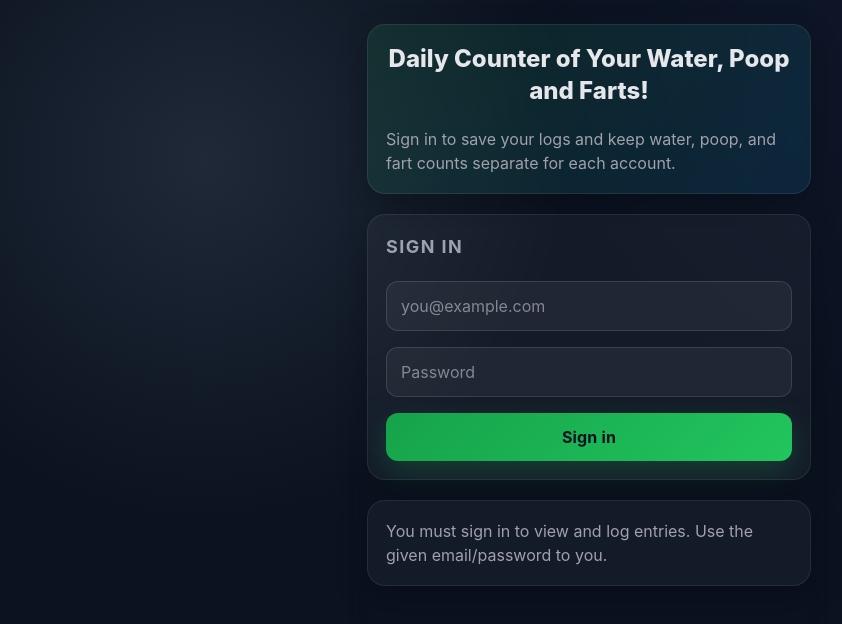
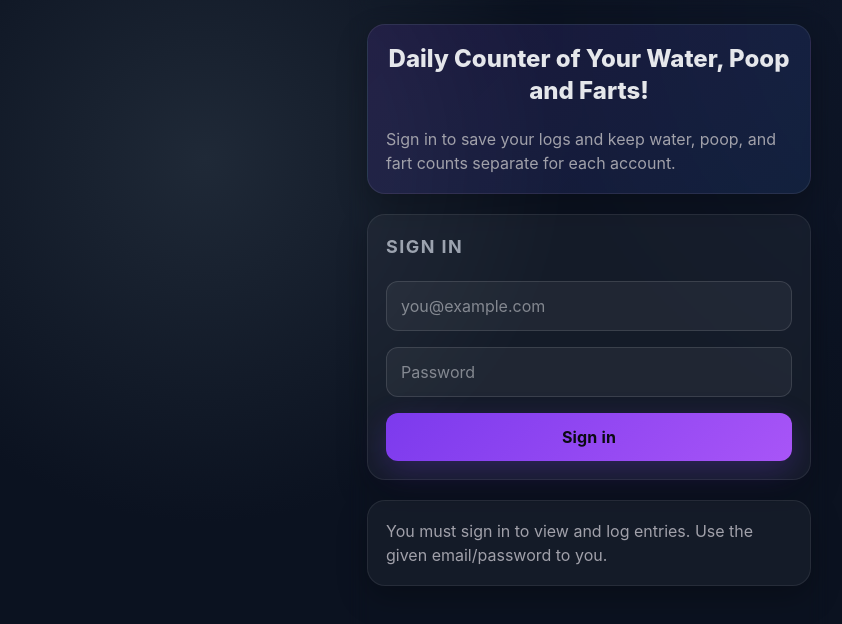
Before and after one commit to nilvaes/daily-counter, a React (Vite) app: page / in a window 1280 px wide. Shown: the top 624 px of the page, without its empty margins (51-893 px from the left). Built offline with nearby package versions, Linux system fonts and the light colour scheme; no server answers.

Commit message:
change colors

```diff
--- a/src/index.css
+++ b/src/index.css
@@ -56,18 +56,18 @@ button,
   border: none;
   border-radius: 12px;
   padding: 12px 16px;
-  background: linear-gradient(135deg, #16a34a, #22c55e);
-  color: #0b1220;
+  background: linear-gradient(135deg, #7c3aed, #a855f7);
+  color: #0b0b13;
   font-weight: 700;
   letter-spacing: 0.01em;
-  box-shadow: 0 10px 30px rgba(34, 197, 94, 0.22);
+  box-shadow: 0 10px 30px rgba(124, 58, 237, 0.25);
   transition: transform 120ms ease, box-shadow 120ms ease, filter 120ms ease;
 }
 
 button:active,
 .button:active {
   transform: translateY(1px);
-  box-shadow: 0 8px 18px rgba(34, 197, 94, 0.2);
+  box-shadow: 0 8px 18px rgba(124, 58, 237, 0.22);
   filter: brightness(0.98);
 }
 
@@ -87,7 +87,7 @@ button:active,
   display: flex;
   flex-direction: column;
   gap: 10px;
-  background: linear-gradient(135deg, rgba(34, 197, 94, 0.12), rgba(14, 165, 233, 0.12));
+  background: linear-gradient(135deg, rgba(124, 58, 237, 0.14), rgba(59, 130, 246, 0.12));
 }
 
 .header-bar {
@@ -124,8 +124,8 @@ button:active,
 }
 
 .nav__item--active {
-  border-color: rgba(34, 197, 94, 0.5);
-  box-shadow: 0 8px 20px rgba(34, 197, 94, 0.16);
+  border-color: rgba(124, 58, 237, 0.5);
+  box-shadow: 0 8px 20px rgba(124, 58, 237, 0.2);
 }
 
 .nav__item:active {
@@ -205,9 +205,9 @@ p {
 }
 
 .rdp {
-  --rdp-accent-color: #22c55e;
+  --rdp-accent-color: #a855f7;
   --rdp-background-color: rgba(255, 255, 255, 0.08);
-  --rdp-accent-color-dark: #16a34a;
+  --rdp-accent-color-dark: #7c3aed;
   color: #e5e7eb;
 }
 
@@ -226,18 +226,18 @@ p {
 }
 
 .rdp-day_today {
-  border: 1px solid rgba(34, 197, 94, 0.6);
+  border: 1px solid rgba(124, 58, 237, 0.6);
 }
 
 .rdp-day_selected,
 .rdp-day_selected:focus-visible {
-  background-color: rgba(34, 197, 94, 0.2);
+  background-color: rgba(124, 58, 237, 0.22);
   color: #e5e7eb;
-  border-color: rgba(34, 197, 94, 0.7);
+  border-color: rgba(124, 58, 237, 0.7);
 }
 
 .has-data {
-  box-shadow: inset 0 0 0 2px rgba(34, 197, 94, 0.4);
+  box-shadow: inset 0 0 0 2px rgba(124, 58, 237, 0.35);
 }
 
 .auth-bar {
@@ -269,8 +269,8 @@ p {
 }
 
 .auth-form input:focus {
-  outline: 1px solid rgba(34, 197, 94, 0.6);
-  border-color: rgba(34, 197, 94, 0.6);
+  outline: 1px solid rgba(124, 58, 237, 0.7);
+  border-color: rgba(124, 58, 237, 0.7);
 }
 
 .pill {
```
